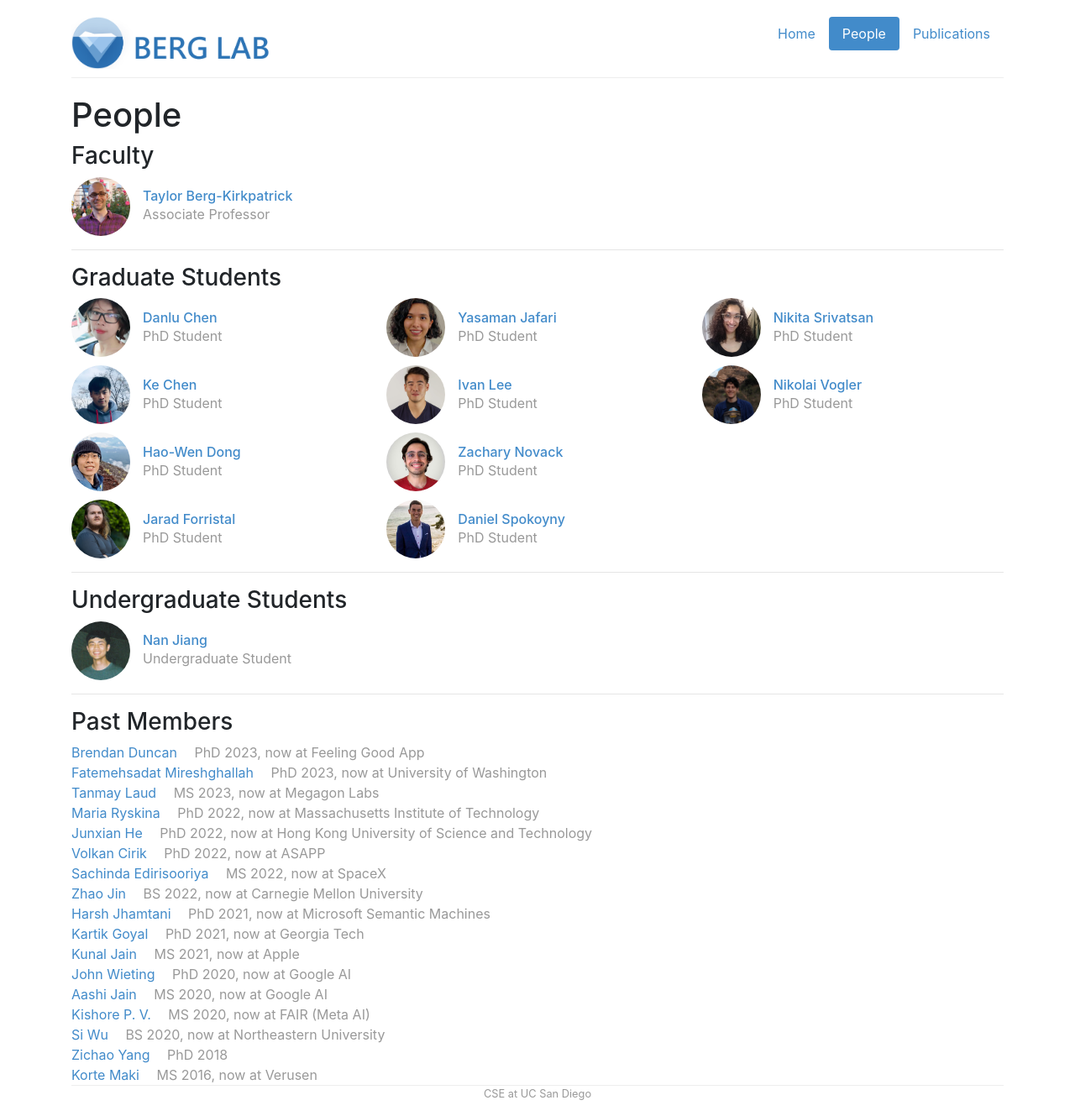
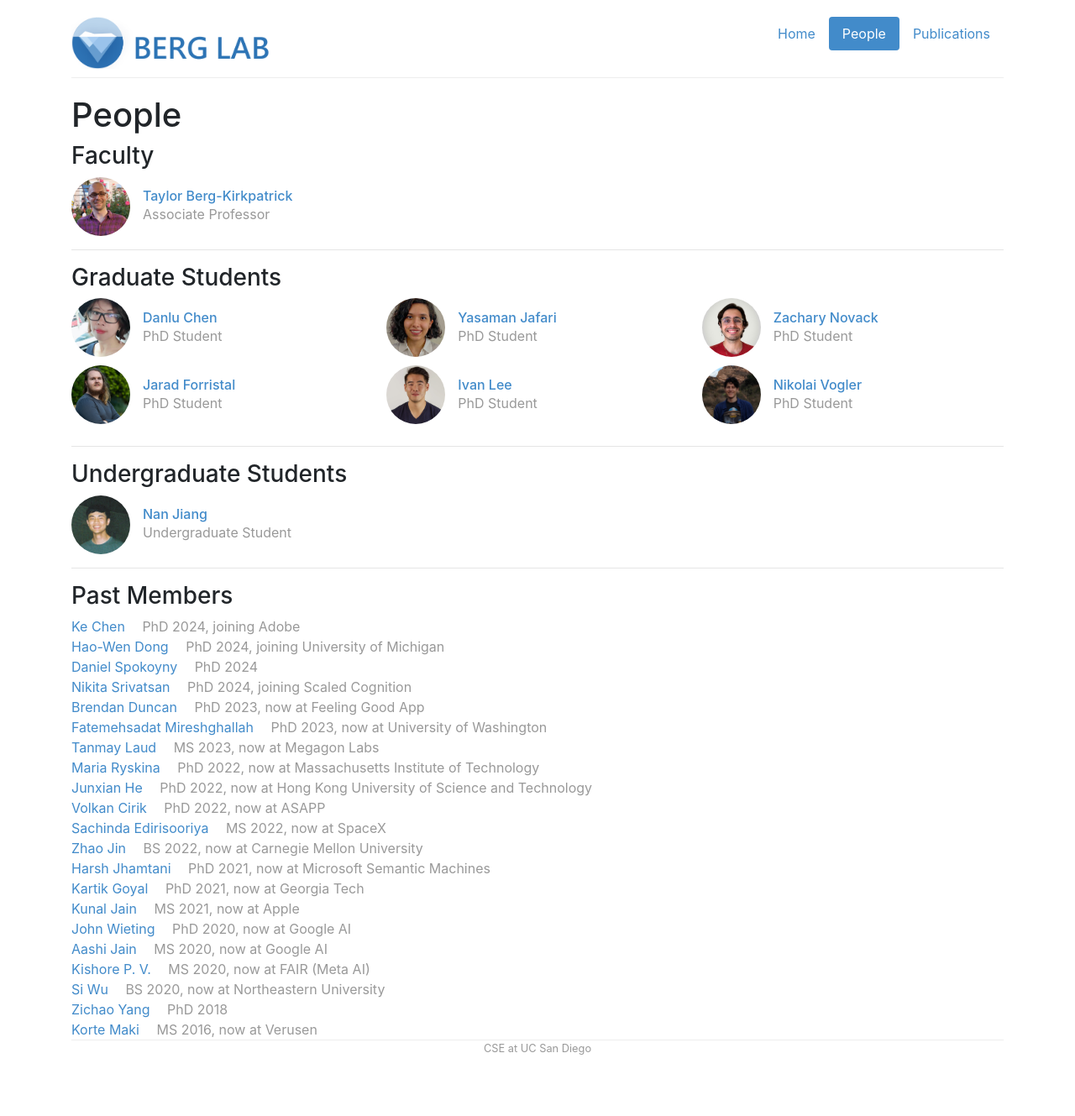
Before and after one commit to icebergnlp/icebergnlp.github.io, a Jekyll site: the page built from people.html, in a window 1280 px wide. Shown: the whole page at 84% size. Built offline with Jekyll 4.4.1, drawn with Linux system fonts in a browser that asks for light colours; after the commit the page ends 1275 px from its top, so only the background shows below that.

Commit message:
Update graduated folks

```diff
--- a/_data/people.yml
+++ b/_data/people.yml
@@ -16,20 +16,6 @@ danlu:
     webpage: https://taineleau.cc/
     role: grad
     image: /img/people/danlu.jpg
-    bio: PhD Student
-
-ke:
-    display_name: Ke Chen
-    webpage: https://www.knutchen.com/
-    role: grad
-    image: /img/people/kechen.jpg
-    bio: PhD Student
-
-herman:
-    display_name: Hao-Wen Dong
-    webpage: https://salu133445.github.io/
-    role: grad
-    image: /img/people/herman.jpg
     bio: PhD Student
 
 jarad:
@@ -60,20 +46,6 @@ zack:
     image: /img/people/zack.png
     bio: PhD Student
 
-dspokoyn:
-    display_name: Daniel Spokoyny
-    role: grad
-    webpage: https://spokoyny.github.io/
-    image: /img/people/dspokoyn.jpeg
-    bio: PhD Student
-
-nsrivats:
-    display_name: Nikita Srivatsan
-    webpage: http://www.cs.cmu.edu/~asrivats/
-    role: grad
-    image: /img/people/nsrivats.jpg
-    bio: PhD Student
-
 nvog:
     display_name: Nikolai Vogler
     webpage: https://nvog.github.io/
@@ -91,6 +63,34 @@ nan:
     bio: Undergraduate Student
 
 # Past members (reverse chronological order)
+
+ke:
+    display_name: Ke Chen
+    webpage: https://www.knutchen.com/
+    role: past
+    image: /img/people/kechen.jpg
+    bio: PhD 2024, joining Adobe
+
+herman:
+    display_name: Hao-Wen Dong
+    webpage: https://hermandong.com/
+    role: past
+    image: /img/people/herman.jpg
+    bio: PhD 2024, joining University of Michigan
+
+dspokoyn:
+    display_name: Daniel Spokoyny
+    role: past
+    webpage: https://spokoyny.github.io/
+    image: /img/people/dspokoyn.jpeg
+    bio: PhD 2024
+
+nsrivats:
+    display_name: Nikita Srivatsan
+    webpage: http://www.cs.cmu.edu/~asrivats/
+    role: past
+    image: /img/people/nsrivats.jpg
+    bio: PhD 2024, joining Scaled Cognition
 
 brendan:
     display_name: Brendan Duncan
@@ -158,7 +158,7 @@ jharsh:
 kartikgo:
     display_name: Kartik Goyal
     role: past
-    webpage: http://www.cs.cmu.edu/~kartikgo
+    webpage: https://kartikgo.github.io/
     bio: PhD 2021, now at Georgia Tech
 
 kunal:
```
Also changed, not shown: _posts/2024-05-15-herman.md (added, +7 -0 lines), _posts/2024-05-24-ke.md (added, +7 -0 lines), img/people/herman.jpg.
